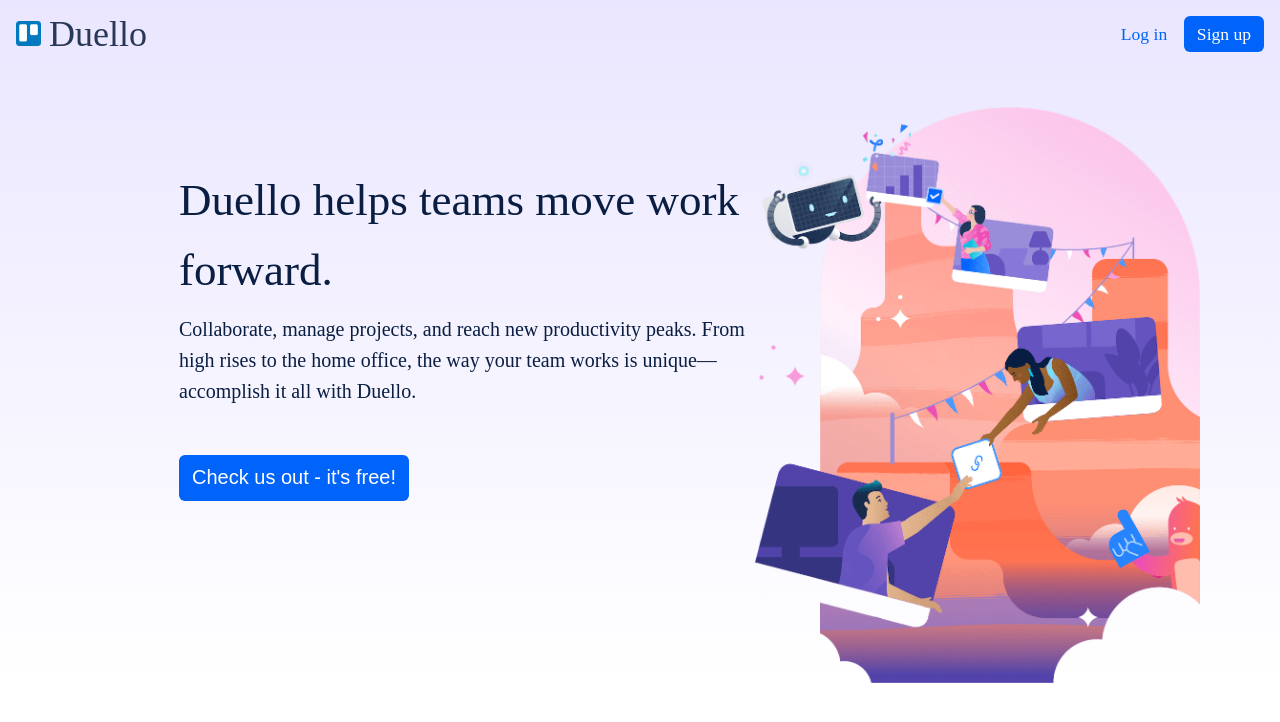
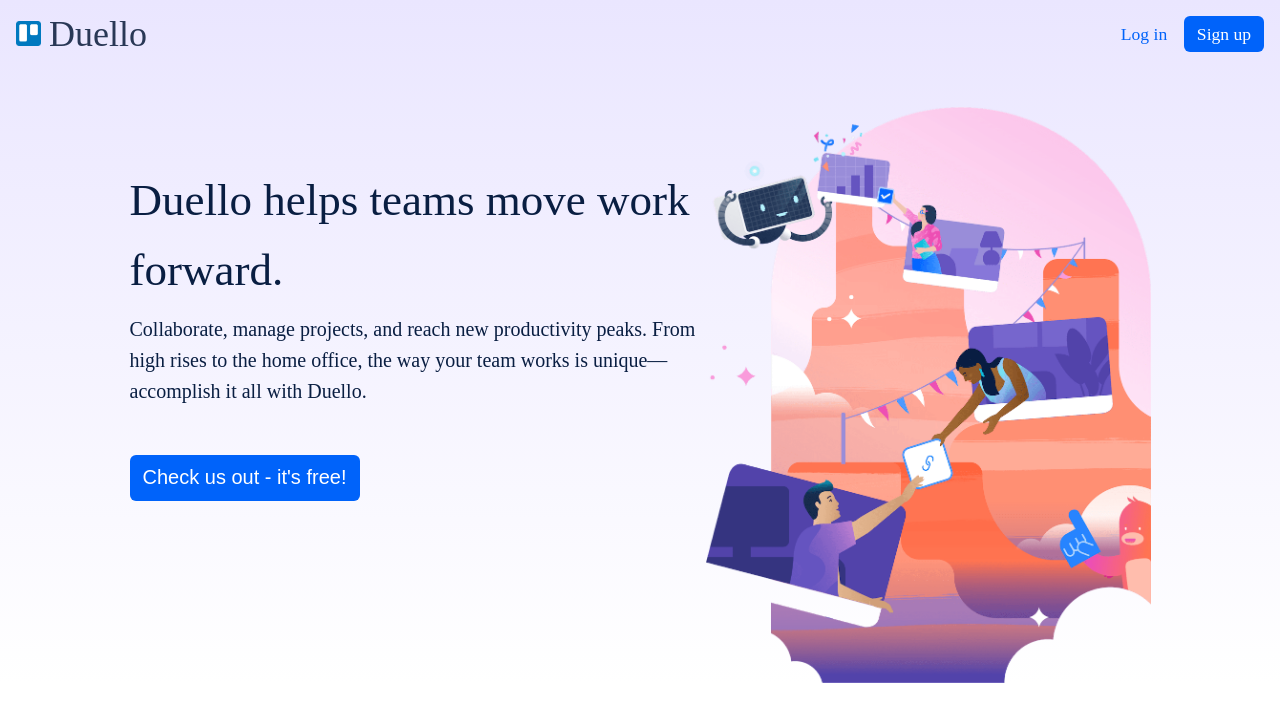
Before and after one commit to syntaxcat/duellofrontend, a Vue app: page /#/welcome in a window 1280 px wide. Shown: the top 722 px of the page. Built offline with nearby package versions, Linux system fonts and the light colour scheme; a web font is replaced by a local one.

Commit message:
welcome page design changes

```diff
--- a/src/styles/views/_welcome-page.scss
+++ b/src/styles/views/_welcome-page.scss
@@ -26,7 +26,7 @@
       font-family: ubuntu-bold;
       color: $welcomeLogo;
 
-      img{
+      img {
         height: 25px;
         margin-right: 0.5rem;
       }
@@ -47,7 +47,7 @@
   }
   .welcome-body {
     color: $welcomeTxtClr;
-    margin: em(38.75px) 0 0 em(99px);
+    margin: em(100px) 0 0 em(99px);
     display: flex;
     justify-content: center;
 
@@ -68,7 +68,7 @@
       font-size: rem(20px);
     }
     .welcome-img {
-      max-width: 445px;
+      max-height: 80vh;
     }
     .welcome-btn {
       width: 230px;
@@ -81,24 +81,31 @@
     display: flex;
     justify-content: space-between;
   }
-
 }
 @media screen and (max-width: 992px) {
-    .welcome-page{
-        background-color: aqua;
-
-        .welcome-img{
+  .welcome-page {
+    .welcome-img {
       display: none;
     }
 
-        .welcome-body{
+    .welcome-body {
       margin: auto;
       margin-top: em(38.75px);
-            &>*{
+      & > * {
         max-width: 75vw;
-
       }
     }
   }
+}
+@media screen and (max-width: 1550px) {
+  .welcome-page {
+    .welcome-body {
+      margin: auto;
+      margin-top: em(38.75px);
 
+      .welcome-img {
+        max-width: 445px;
       }
+    }
+  }
+}
```
Lines whose indentation alone changed are shown as unchanged.
